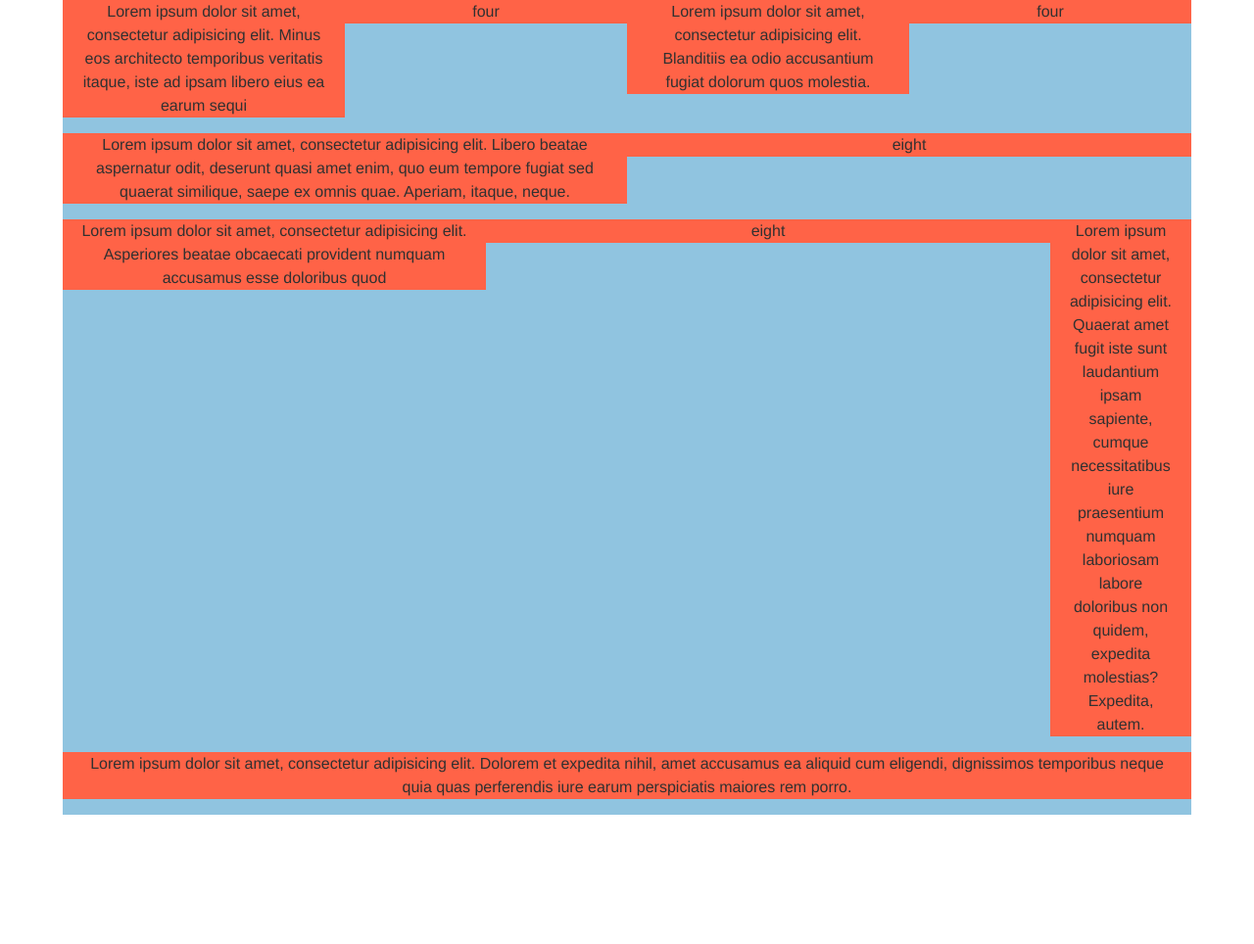
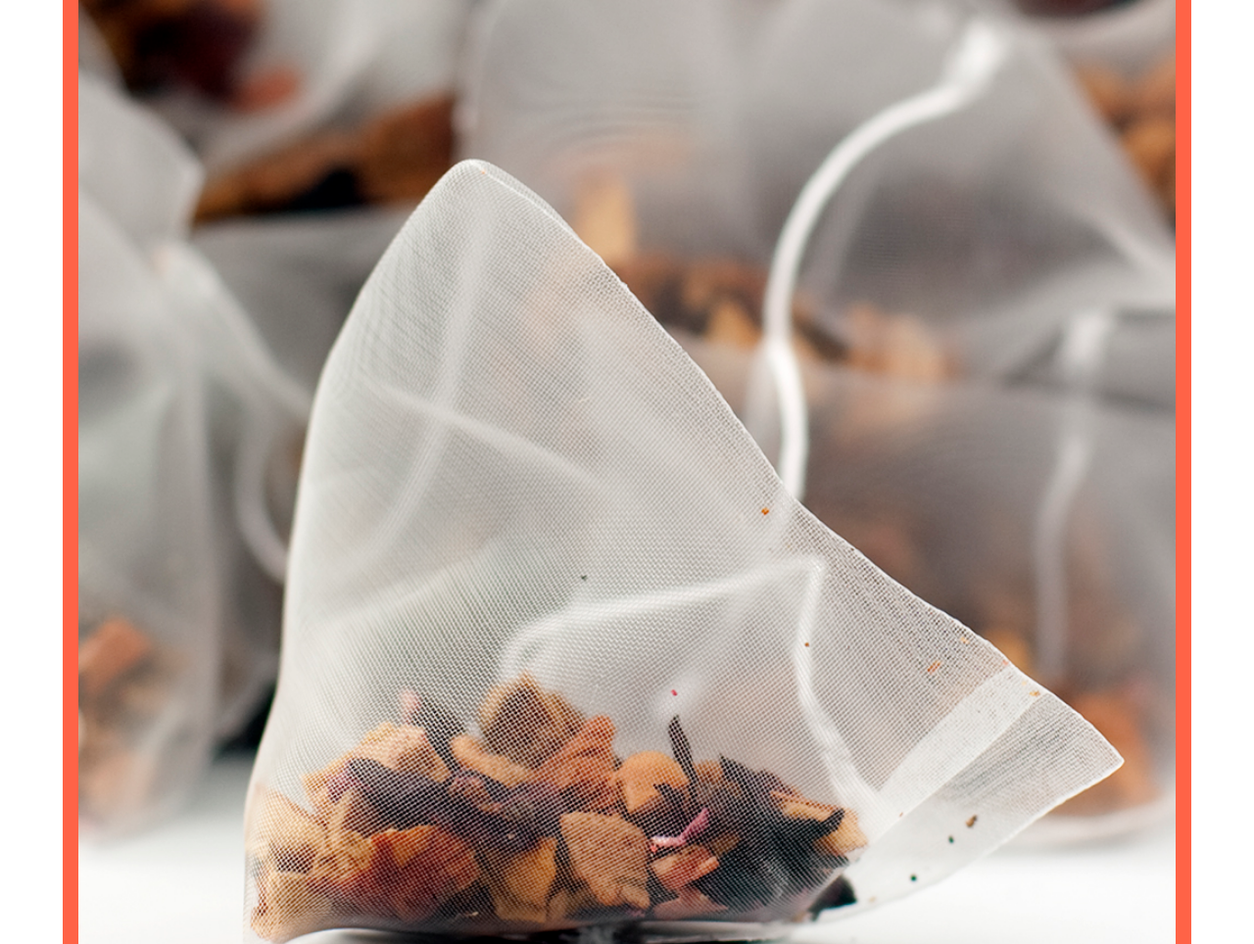
Before and after one commit to AhmedNadar/responsive_web_design, a plain HTML site: page Fluid_Grid/index.html in a window 1280 px wide. Shown: the top 964 px of the page at 98% size. Before the commit the page ends 832 px from the top, so only its background shows below. Drawn offline with Linux system fonts and the light colour scheme.

Commit message:
Add CSS for diplying flexible images

```diff
--- a/Fluid_Grid/index.html
+++ b/Fluid_Grid/index.html
@@ -10,22 +10,14 @@
 <body>
 	<div class="container">
 		<div class="row">
-			<div class="columns four">Lorem ipsum dolor sit amet, consectetur adipisicing elit. Minus eos architecto temporibus veritatis itaque, iste ad ipsam libero eius ea earum sequi</div>
-			<div class="columns four">four</div>
-			<div class="columns four">Lorem ipsum dolor sit amet, consectetur adipisicing elit. Blanditiis ea odio accusantium fugiat dolorum quos molestia.</div>
-			<div class="columns four">four</div>
+			<div class="columns sixteen">
+				<img src="1000x1000_tea_bag.jpg" alt="Tea Bag" height="1000" width="2000"/>
+			</div>
 		</div><!-- row -->
-
 		<div class="row">
-			<div class="columns eight">Lorem ipsum dolor sit amet, consectetur adipisicing elit. Libero beatae aspernatur odit, deserunt quasi amet enim, quo eum tempore fugiat sed quaerat similique, saepe ex omnis quae. Aperiam, itaque, neque.</div>
-			<div class="columns eight">eight</div>
-		</div><!-- row -->
-
-		<div class="row">
-			<div class="columns six">Lorem ipsum dolor sit amet, consectetur adipisicing elit. Asperiores beatae obcaecati provident numquam accusamus esse doloribus quod</div>
-			<div class="columns eight">eight</div>
-			<div class="columns two">Lorem ipsum dolor sit amet, consectetur adipisicing elit. Quaerat amet fugit iste sunt laudantium ipsam sapiente, cumque necessitatibus iure praesentium numquam laboriosam labore doloribus non quidem, expedita molestias? Expedita, autem.</div>
-			<div class="columns sixteen">Lorem ipsum dolor sit amet, consectetur adipisicing elit. Dolorem et expedita nihil, amet accusamus ea aliquid cum eligendi, dignissimos temporibus neque quia quas perferendis iure earum perspiciatis maiores rem porro.</div>
+			<div class="columns six">six</div>
+			<div class="columns eight"><img src="1000x1000_tea_bag.jpg" alt="Tea Bag" height="1000" width="2000"/></div>
+			<div class="columns two">two</div>
 		</div><!-- row -->
 	</div><!-- container -->
 </body>
--- a/Fluid_Grid/styles/style.css
+++ b/Fluid_Grid/styles/style.css
@@ -20,6 +20,7 @@ background: rgba(60, 151, 200, 0.57);
 .row{
 	float: left;
 	clear: both;
+	width: 100%;
 }
 .container .columns {
 	float: left;
@@ -59,3 +60,7 @@ background: rgba(60, 151, 200, 0.57);
 	height: 0;
 	clear: both;
 }
+img {
+	max-width: 100%;
+	height: auto; /* override the inline height property */
+}
```
Also changed, not shown: Fluid_Grid/1000x1000_tea_bag.jpg (added), 1 other file.
